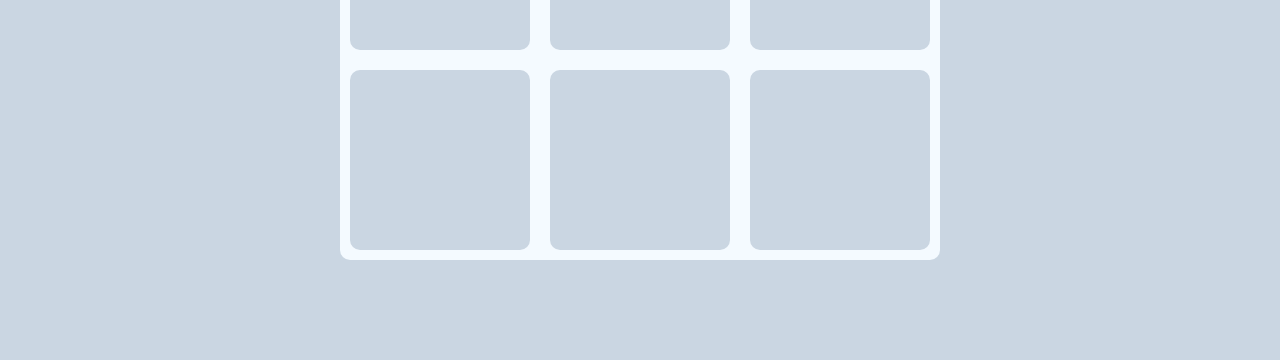
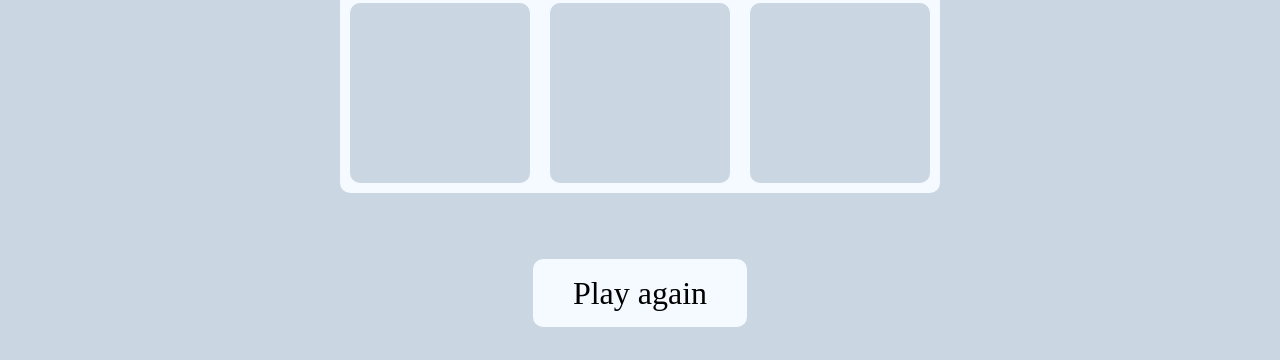
Before and after one commit to rasheed-web-dev/tic-tac-toe, a plain HTML site: page index.html in a window 1280 px wide. Shown: the part 440-800 px from the top of the page. Drawn offline with Linux system fonts and the light colour scheme.

Commit message:
Add play again HTML button

```diff
--- a/index.html
+++ b/index.html
@@ -20,5 +20,8 @@
             <p></p>
         </div>
     </main>
+    <div class="again">
+        <button>Play again</button>
+    </div>
 </body>
 </html>
--- a/style.css
+++ b/style.css
@@ -50,12 +50,15 @@ h1, h2, h3, h4, h5, h6 {
 
 body {
   background-color: rgb(202, 214, 226);
+  display: flex;
+  flex-direction: column;
+  justify-content: space-around;
+  height: 100vh;
 }
 
 main {
-  height: 100vh;
   display: flex;
-  justify-content: center;
+  justify-content: space-around;
   align-items: center;
 }
 
@@ -78,3 +81,18 @@ main {
   border-radius: 10px;
   margin: 10px;
 }
+
+.again {
+  display: flex;
+  justify-content: center;
+  align-items: center;
+}
+
+.again button {
+  background-color: rgb(244, 250, 255);
+  padding: 10px 40px;
+  font-size: 32px;
+  color: black;
+  border: none;
+  border-radius: 10px;
+}
```
